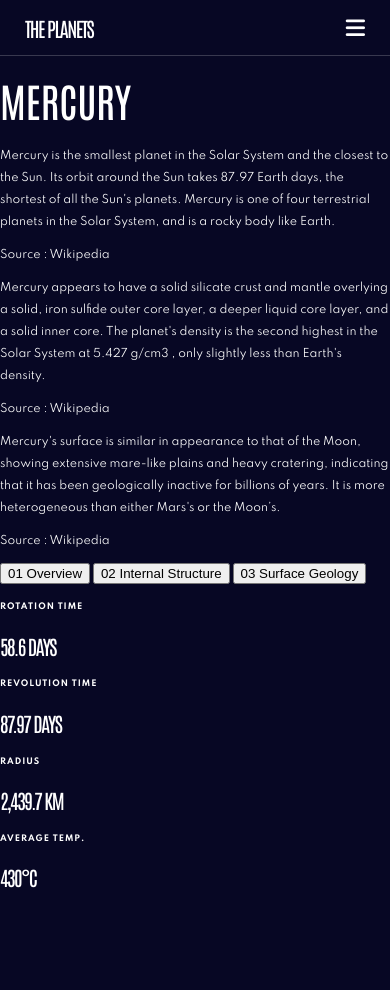
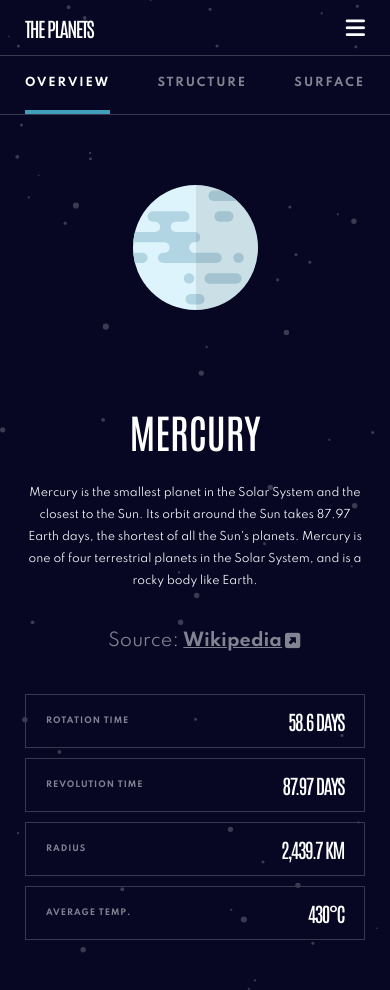
Before and after one commit to emmy-html/planet-facts, a website built with Parcel: page src/index.html in a window 390 px wide. Before the commit the page ends 905 px from the top, so only its background shows below. Built offline with nearby package versions, Linux system fonts and the light colour scheme.

Commit message:
Added HTML & CSS structure to mobile version of website

```diff
--- a/src/index.html
+++ b/src/index.html
@@ -34,63 +34,54 @@
       <i class="fas fa-bars fa-2x" id="menu-toggle-button"></i>
     </div>
   </header>
+  <main>
     <article id="planet-container">
-   <!-- <nav id="secondary-menu">
-      <ul>
-        <li>Overview</li>
-        <li>Internal Structure</li>
-        <li>Surface Geology</li>
+    <nav id="secondary-menu">
+        <ul class="content-wrapper">
+          <li><button id="planet-overview-button" class="active-secondary-menu">Overview</button></li>
+          <li><button id="planet-internal-structure-button">Structure</button></li>
+          <li><button id="planet-surface-geology">Surface</button></li>
         </ul>
-    </nav> -->
+    </nav>
+      <aside id="planet-illo-container">
+        <img src="assets/planet-mercury.svg" id="planet-illo" />
+      </aside>
+      <aside class="content-wrapper planet-general-content">
         <h1 id="planet-name">Mercury</h1>
         <!-- Overview Content Start -->
-
-    <p id="planet-overview">Mercury is the smallest planet in the Solar System and the closest
+        <p id="planet-content-container">Mercury is the smallest planet in the Solar System and the closest
         to the Sun. Its orbit around the Sun takes 87.97 Earth days, the
         shortest of all the Sun's planets. Mercury is one of four terrestrial
         planets in the Solar System, and is a rocky body like Earth.</p>
 
-    <p id="planet-source">Source : Wikipedia <!-- URL: https://en.wikipedia.org/wiki/Mercury_(planet) --></p>
-
+        <p id="planet-content-source">Source: <a href="https://en.wikipedia.org/wiki/Mercury_(planet)">Wikipedia</a></p>
+      </aside>
       <!-- Overview Content End -->
-
-    <!-- Internal Structure Content Start -->
-
-    <p id="planet-internal-structure">Mercury appears to have a solid silicate crust and mantle overlying a
-    solid, iron sulfide outer core layer, a deeper liquid core layer, and
-    a solid inner core. The planet's density is the second highest in the
-    Solar System at 5.427 g/cm3 , only slightly less than Earth's density.</p>
-
-    <p id="planet-internal-structure-source">Source : Wikipedia <!-- URL: https://en.wikipedia.org/wiki/Mercury_(planet)#Internal_structure --></p>
-
-    <!-- Internal Structure Content End -->
-
-    <!-- Surface Geology Content Start -->
-
-    <p id="planet-surface-geology">Mercury's surface is similar in appearance to that of the Moon, showing
-    extensive mare-like plains and heavy cratering, indicating that it has
-    been geologically inactive for billions of years. It is more heterogeneous
-    than either Mars's or the Moon’s.</p>
-
-    <p id="planet-surface-geology-source">Source : Wikipedia <!-- URL: https://en.wikipedia.org/wiki/Mercury_(planet)#Surface_geology --></p>
-
-    <!-- Surface Geology Content End -->
-
+      <!-- secondary menu only available on larger screens -->
+      <nav id="large-screen-secondary-menu">
         <button>01 Overview</button>
         <button>02 Internal Structure</button>
         <button>03 Surface Geology</button>
-
+      </nav>
+      <aside class="content-wrapper planet-data-container">
+        <div class="default-button">
           <h4>Rotation Time</h4>
-    <h2 id="planet-rotation-time">58.6 Days</h2>
-
+          <span><h2 id="planet-rotation-time">58.6 Days</h2></span>
+        </div>
+        <div class="default-button">
           <h4>Revolution Time</h4>
-    <h2 id="planet-revolution-time">87.97 Days</h2>
-
+          <span><h2 id="planet-revolution-time">87.97 Days</h2></span>
+        </div>
+        <div class="default-button">
           <h4>Radius</h4>
-    <h2 id="planet-radius">2,439.7 KM</h2>
-
+          <span><h2 id="planet-radius">2,439.7 KM</h2></span>
+        </div>
+        <div class="default-button">
           <h4>Average Temp.</h4>
-    <h2 id="planet-avg-temp">430°c</h2>
+          <span><h2 id="planet-avg-temp">430°c</h2></span>
+        </div>
+      </aside>
     </article>
+  </main>
 </body>
 </html>
--- a/src/scss/_color_schemes.scss
+++ b/src/scss/_color_schemes.scss
@@ -25,3 +25,28 @@ body.uranus-color-scheme {
 body.neptune-color-scheme {
     @include color-scheme($blue);
 }
+/* header hover styles */
+header nav ul li#mercury-nav:hover {
+    background: $light-blue;
+}
+header nav ul li#venus-nav:hover {
+    background: $yellow;
+}
+header nav ul li#earth-nav:hover {
+    background: $purple;
+}
+header nav ul li#mars-nav:hover {
+    background: $soft-red;
+}
+header nav ul li#jupiter-nav:hover {
+    background: $red;
+}
+header nav ul li#saturn-nav:hover {
+    background: $orange;
+}
+header nav ul li#uranus-nav:hover {
+    background: $green;
+}
+header nav ul li#neptune-nav:hover {
+    background: $blue;
+}
--- a/src/scss/_mixins.scss
+++ b/src/scss/_mixins.scss
@@ -1,5 +1,20 @@
 @mixin color-scheme ($planet-color) {
-    nav ul li:hover {
-        color: pink;
+    /* secondary menu */
+    #secondary-menu {
+        button {
+            color: $light-grey;
+            cursor: pointer;
+            border: 0px solid $planet-color;
+            &:hover {
+                color: $white;
+                border-bottom: 4px solid $planet-color;
+            }
+        }
+        button.active-secondary-menu {
+            border-bottom: 4px solid $planet-color;
+            border-bottom-width: 105%;
+            color: $white;
+        }
     }
+
 }
--- a/src/scss/main.scss
+++ b/src/scss/main.scss
@@ -94,14 +94,39 @@ textarea {
 /* universal styles */
 body {
     background: $dark-blue;
+    background-image: url('../assets/background-stars.svg');
+    background-size: cover;
     color: $white;
     margin: 0;
     padding: 0;
-    overflow-y: hidden;
+    -ms-overflow-style: none; /* for Internet Explorer, Edge */
+    scrollbar-width: none; /* for Firefox */
+    overflow-y: scroll;
+    &::-webkit-scrollbar {
+        display: none; /* for Chrome, Safari, and Opera */
+    }
 }
 .content-wrapper {
   margin: 0px 25px; /* adds a wrapper around our content */
 }
+/* default buttons */
+.default-button {
+    border: 1px solid $dark-grey;
+    color: $light-grey;
+    display: flex;
+    flex-flow: row nowrap;
+    justify-content: space-between;
+    align-items: center;
+    font-size: 1.09rem;
+    font-family: $body-font;
+    text-transform: uppercase;
+    padding: 15px 20px;
+    margin: 10px 0px;
+    span {
+        color: $white;
+    }
+}
+/* mobile menu */
 div.content-wrapper {
   display: flex; /* turn our content wrapper into a flex container, taking advantage of the default flex-direction: row, which causes items to align side by side */
   justify-content: space-between;
@@ -121,7 +146,7 @@ div.content-wrapper {
     opacity: 1;
   }
 }
-nav {
+header nav {
   background: $dark-blue;
   width: 100%;
   height: 100%;
@@ -130,20 +155,23 @@ nav {
   left: 0;
   top: 56px;
 }
-nav ul {
+header nav ul {
   list-style-type: none;
   margin: 0px !important;
   padding: 0px 0px 0px 0px !important; /* override any padding that would throw off the layout of the menu */
 }
-nav ul li {
+header nav ul li {
     background: $dark-blue;
     border-bottom: 1px solid $dark-grey;
     display: block !important;
     text-align: left;
     padding: 25px 0px;
+    &:last-of-type {
+        border-bottom: none;
+    }
 }
-nav ul li a:link,
-nav ul li a:visited {
+header nav ul li a:link,
+header nav ul li a:visited {
     color: $white;
   font-family: $body-font;
   font-size: 1.36rem;
@@ -162,37 +190,13 @@ nav ul li a:visited {
       }
   }
 }
-nav ul li:hover {
+header nav ul li:hover {
     cursor: pointer;
     transition: .3s background-color;
     a:link::after,
     a:visited::after {
         color: $white;
     }
-}
-nav ul li#mercury-nav:hover {
-    background: $light-blue;
-}
-nav ul li#venus-nav:hover {
-    background: $yellow;
-}
-nav ul li#earth-nav:hover {
-    background: $purple;
-}
-nav ul li#mars-nav:hover {
-    background: $soft-red;
-}
-nav ul li#jupiter-nav:hover {
-    background: $red;
-}
-nav ul li#saturn-nav:hover {
-    background: $orange;
-}
-nav ul li#uranus-nav:hover {
-    background: $green;
-}
-nav ul li#neptune-nav:hover {
-    background: $blue;
 }
 header {
 border-bottom: 1px solid $dark-grey;
@@ -206,6 +210,82 @@ border-bottom: 1px solid $dark-grey;
     &:hover {
         color: $light-grey;
     }
+}
+/* secondary mobile navigation */
+#secondary-menu {
+    border-bottom: 1px solid $dark-grey;
+    ul {
+        display: flex;
+        flex-flow: row nowrap;
+        justify-content: space-between;
+        padding: 0px !important;
+    }
+    li {
+        list-style-type: none;
+    }
+    button {
+        background: $dark-blue;
+        font-family: $body-font;
+        font-weight: 600;
+        font-size: .70rem;
+        letter-spacing: 1.93px;
+        outline: none;
+        padding: 20px 0px !important;
+        text-transform: uppercase;
+    }
+}
+/* planet illustration */
+#planet-illo-container {
+    padding: 70px;
+    img#planet-illo {
+        display: block;
+        margin-left: auto;
+        margin-right: auto;
+        width: 50%;
+        height: auto;
+    }
+}
+/* container for content who's paragraph content will be switched out */
+.planet-general-content {
+    #planet-name, /* planet title */
+    p { /* paragraph container title */
+        text-align: center;
+    }
+    #planet-content-source {
+        font-size: 1.09rem;
+        color: $light-grey;
+        padding-top: 20px;
+        a:link,
+        a:visited {
+            color: $light-grey;
+            font-weight: 600;
+            &::after {
+                content: "\f360"; /* external link symbol after each link */
+                color: $light-grey;
+                font-family: FontAwesome;
+                position: absolute;
+                padding-left: 3px;
+            }
+            &:hover {
+                color: $white;
+                transition: .3s all;
+                &::after {
+                    color: $white;
+                }
+            }
+        }
+    }
+}
+/* container for planet data */
+.planet-data-container {
+    padding: 15px 0px 40px 0px;
+    h2, h4 {
+        margin: 0;
+    }
+}
+/* hide large screen secondary menu buttons on mobile */
+#large-screen-secondary-menu {
+    display: none;
 }
 /* media queries for displaying our menu properly on large screens, change min-width to 768px for normal function */
 @media screen and (min-width: 1600px) {
```
Also changed, not shown: dist/background-stars.40a81775.svg (added), dist/css/main.css, dist/index.html, dist/planet-mercury.e7b1c09d.svg (added), 5 other files. Lines whose indentation alone changed are shown as unchanged.
